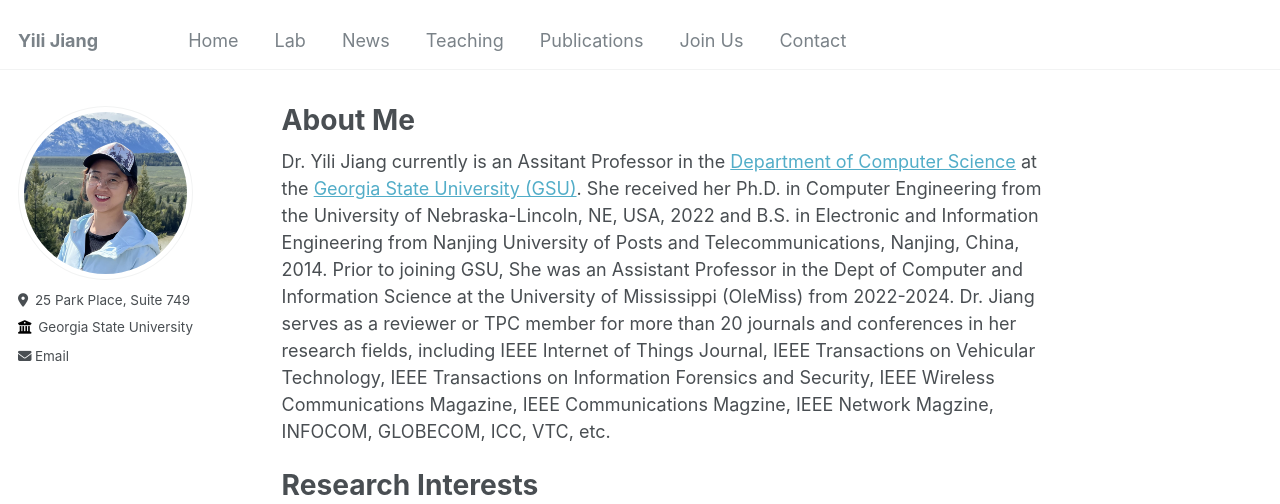
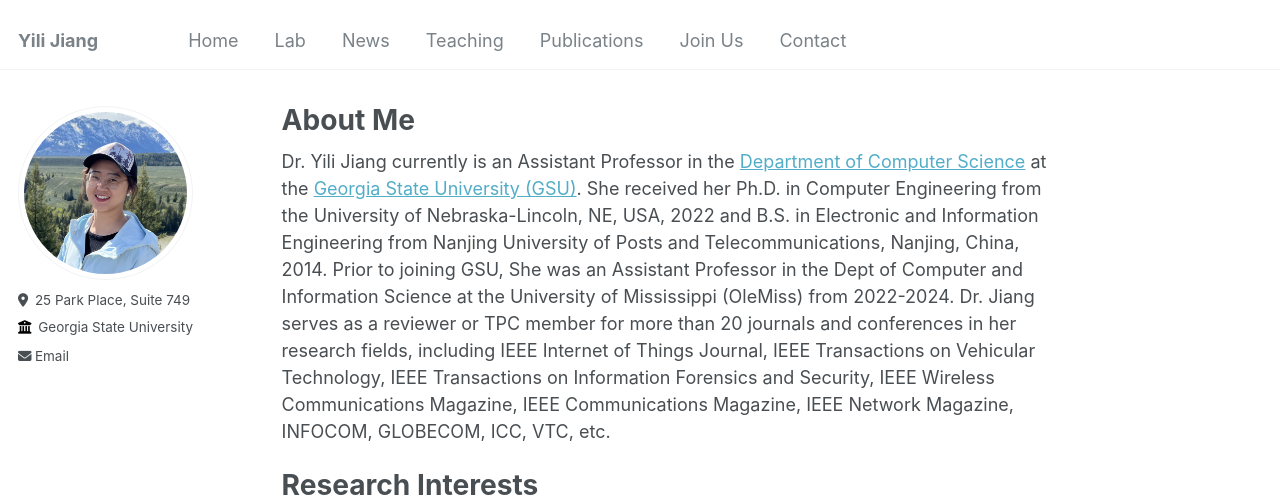
Before and after one commit to suhbrina-perry/suhbrina-perry.github.io, a Jekyll site: the page built from _pages/home.md, in a window 1280 px wide and 1061 px high. Shown: the top 504 px of the window. Built offline with Jekyll 4.4.1, drawn with Linux system fonts in a browser that asks for light colours.

Commit message:
Update home.md

```diff
--- a/_pages/home.md
+++ b/_pages/home.md
@@ -6,7 +6,7 @@ redirect_from:
   - /home/
   - /home.html
 ---
-Dr. Yili Jiang currently is an Assitant Professor in the [Department of Computer Science](https://csds.gsu.edu/) at the [Georgia State University (GSU)](https://www.gsu.edu/). She received her Ph.D. in Computer Engineering from the University of Nebraska-Lincoln, NE, USA, 2022 and B.S. in Electronic and Information Engineering from Nanjing University of Posts and Telecommunications, Nanjing, China, 2014. Prior to joining GSU, She was an Assistant Professor in the Dept of Computer and Information Science at the University of Mississippi (OleMiss) from 2022-2024. Dr. Jiang serves as a reviewer or TPC member for more than 20 journals and conferences in her research fields, including IEEE Internet of Things Journal, IEEE Transactions on Vehicular Technology, IEEE Transactions on Information Forensics and Security, IEEE Wireless Communications Magazine, IEEE Communications Magzine, IEEE Network Magzine, INFOCOM, GLOBECOM, ICC, VTC, etc.
+Dr. Yili Jiang currently is an Assistant Professor in the [Department of Computer Science](https://csds.gsu.edu/) at the [Georgia State University (GSU)](https://www.gsu.edu/). She received her Ph.D. in Computer Engineering from the University of Nebraska-Lincoln, NE, USA, 2022 and B.S. in Electronic and Information Engineering from Nanjing University of Posts and Telecommunications, Nanjing, China, 2014. Prior to joining GSU, She was an Assistant Professor in the Dept of Computer and Information Science at the University of Mississippi (OleMiss) from 2022-2024. Dr. Jiang serves as a reviewer or TPC member for more than 20 journals and conferences in her research fields, including IEEE Internet of Things Journal, IEEE Transactions on Vehicular Technology, IEEE Transactions on Information Forensics and Security, IEEE Wireless Communications Magazine, IEEE Communications Magazine, IEEE Network Magazine, INFOCOM, GLOBECOM, ICC, VTC, etc.
 
 Research Interests
 ======
```
